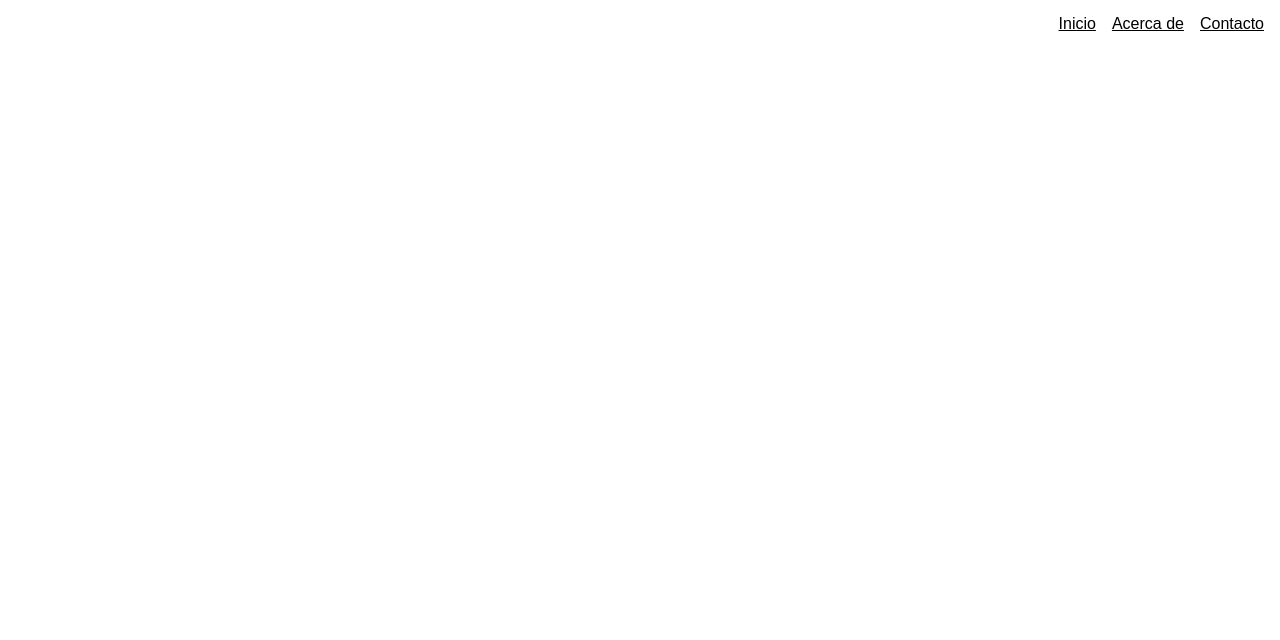
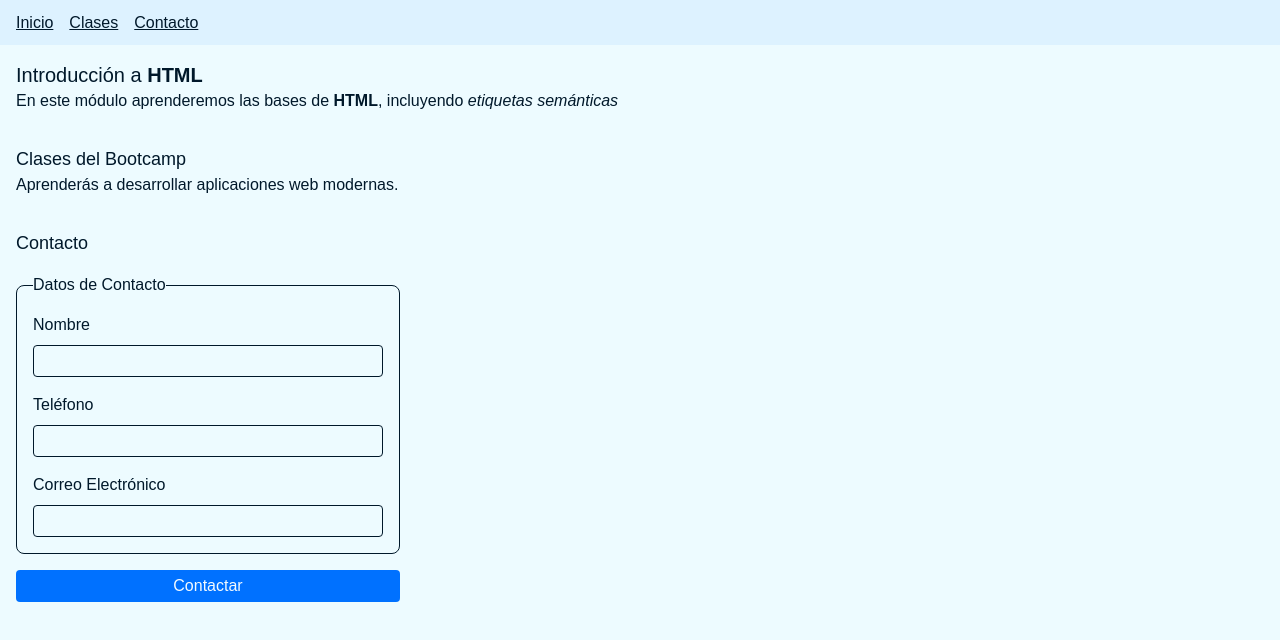
Before and after one commit to hollow3464/talento-tech-bootcamp, a plain HTML site: page 1-html/index.html in a window 1280 px wide. Drawn offline with nearby package versions, Linux system fonts and the light colour scheme; a web font is replaced by a local one.

Commit message:
[1-html] pagina basica

```diff
--- a/1-html/index.html
+++ b/1-html/index.html
@@ -4,7 +4,7 @@
 <head>
     <meta charset="UTF-8">
     <meta name="viewport" content="width=device-width, initial-scale=1.0">
-    <title>Document</title>
+    <title>1. HTML</title>
 
     <script src="https://cdn.jsdelivr.net/npm/@tailwindcss/browser@4"></script>
 
@@ -14,17 +14,96 @@
 
     <link rel="stylesheet" href="./main.css">
     <script src="./main.js"></script>
+
+    <style type="text/tailwindcss">
+        @theme {
+            --color-base-100: oklch(98% 0.02 240);
+            --color-base-200: oklch(95% 0.03 240);
+            --color-base-300: oklch(92% 0.04 240);
+            --color-base-content: oklch(20% 0.05 240);
+            --color-primary: oklch(55% 0.3 240);
+            --color-primary-content: oklch(98% 0.01 240);
+            --color-secondary: oklch(70% 0.25 200);
+            --color-secondary-content: oklch(98% 0.01 200);
+            --color-accent: oklch(65% 0.25 160);
+            --color-accent-content: oklch(98% 0.01 160);
+            --color-neutral: oklch(50% 0.05 240);
+            --color-neutral-content: oklch(98% 0.01 240);
+            --color-info: oklch(70% 0.2 220);
+            --color-info-content: oklch(98% 0.01 220);
+            --color-success: oklch(65% 0.25 140);
+            --color-success-content: oklch(98% 0.01 140);
+            --color-warning: oklch(80% 0.25 80);
+            --color-warning-content: oklch(20% 0.05 80);
+            --color-error: oklch(65% 0.3 30);
+            --color-error-content: oklch(98% 0.01 30);
+        }
+    </style>
 </head>
 
-<body>
-    <header class="flex justify-between items-center gap-4 p-4 sticky top-0 h-12 mb-12">
-        <span></span>
-        <nav class="flex gap-4">
-            <a href="" class="underline hover:text-blue-600 focused:text-blue-800">Inicio</a>
-            <a href="" class="underline hover:text-blue-600 focused:text-blue-800">Acerca de</a>
-            <a href="" class="underline hover:text-blue-600 focused:text-blue-800">Contacto</a>
+<body class="flex flex-col bg-base-300 h-screen text-base-content border-base-content/50">
+    <header class="flex justify-between items-center gap-4 sticky top-0 h-12 bg-base-200 px-4">
+        <nav>
+            <ul class="flex gap-4">
+                <li>
+                    <a href="#inicio" class="underline hover:text-blue-600 focused:text-blue-800">Inicio</a>
+                </li>
+                <li>
+                    <a href="#clases" class="underline hover:text-blue-600 focused:text-blue-800">Clases</a>
+                </li>
+                <li>
+                    <a href="#contacto" class="underline hover:text-blue-600 focused:text-blue-800">Contacto</a>
+                </li>
+            </ul>
         </nav>
     </header>
+
+    <div class="p-4 flex flex-col gap-8 bg-base-100 h-full">
+        <main id="inicio">
+            <article>
+                <h1 class="text-xl">Introducción a <strong>HTML</strong></h1>
+                <p>En este módulo aprenderemos las bases de <strong>HTML</strong>, incluyendo <em>etiquetas
+                        semánticas</em></p>
+            </article>
+        </main>
+
+        <section id="clases">
+            <h2 class="text-lg">Clases del Bootcamp</h2>
+            <p>Aprenderás a desarrollar aplicaciones web modernas.</p>
+        </section>
+
+        <section id="contacto" class="flex flex-col gap-4">
+            <h2 class="text-lg">Contacto</h2>
+            <form action="/contact-submit" method="post" class="flex flex-col gap-4 max-w-sm">
+                <fieldset class="flex flex-wrap gap-4 border rounded-lg p-4">
+                    <legend>Datos de Contacto</legend>
+
+                    <label for="name" class="flex flex-col gap-2 w-full">
+                        <span>Nombre</span>
+                        <input type="text" id="name" name="name" class="bg-base-100 border rounded h-8 w-full">
+                    </label>
+
+                    <label for="phone" class="flex flex-col gap-2 w-full">
+                        <span>Teléfono</span>
+                        <input type="tel" id="phone" name="phone"
+                            class="bg-base-100 border rounded h-8 w-full">
+                    </label>
+
+                    <label for="email" class="flex flex-col gap-2 w-full">
+                        <span>Correo Electrónico</span>
+                        <input type="email" id="email" name="email"
+                            class="bg-base-100 border rounded h-8 w-full">
+                    </label>
+                </fieldset>
+
+                <button class="h-8 rounded bg-primary text-primary-content">
+                    Contactar
+                </button>
+            </form>
+
+        </section>
+
+    </div>
 </body>
 
 </html>
```
